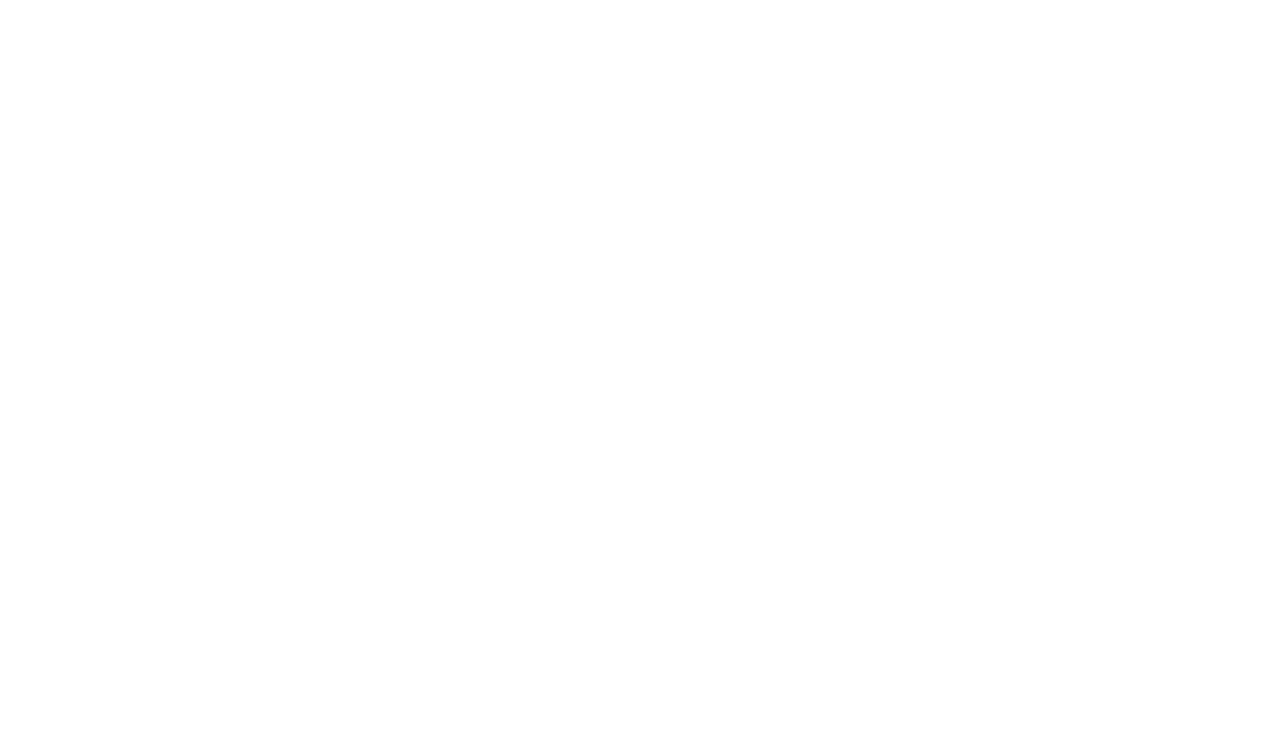
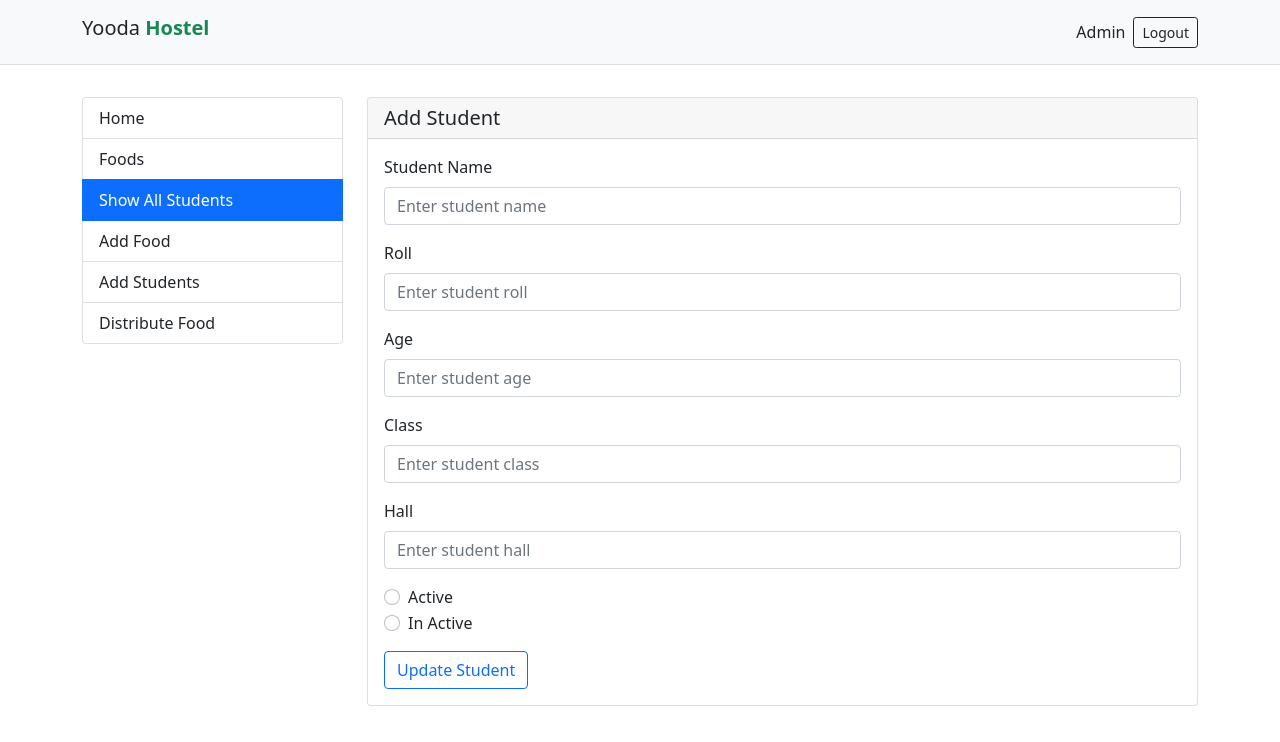
Before and after one commit to Imtious-coder/Yooda-Hostel-UI, a React (Create React App) app: page /show-students/1 in a window 1280 px wide. Before the commit this address had no page. Shown: the top 742 px of the page. Built offline with nearby package versions, Linux system fonts and the light colour scheme; no server answers.

Commit message:
Edit,Delete Student part complete

```diff
--- a/src/App.js
+++ b/src/App.js
@@ -1,8 +1,10 @@
 import 'bootstrap/dist/css/bootstrap.min.css';
 import { BrowserRouter, Route, Routes } from 'react-router-dom';
+import Edit_Student from './Components/Edit_Student/Edit_Student';
 import Foods from './Components/Foods/Foods';
 import Food_Form from './Components/Food_Form/Food_Form';
 import Home from './Components/Home/Home';
+import Serve_Form from './Components/Serve_Form/Serve_Form';
 import Students from './Components/Students/Students';
 import Student_Form from './Components/Student_Form/Student_Form';
 
@@ -15,9 +17,9 @@
         <Route path="/show-foods" element={<Foods />} />
         <Route path="/add-students" element={<Student_Form />} />
         <Route path="/show-students" element={<Students />} />
-        {/*<Route path="/show-students/:id" element={<EditStudent />} />
-        <Route path="/distribution-food" element={<DistributeFood />} />
-        <Route path="/serve-students/:id/:shift" element={<ServeForm />} /> */}
+        <Route path="/show-students/:id" element={<Edit_Student />} />
+        {/* <Route path="/distribution-food" element={<DistributeFood />} /> */}
+        <Route path="/serve-students/:id/:shift" element={<Serve_Form />} />
       </Routes>
     </BrowserRouter>
   );
--- /dev/null
+++ b/src/Components/Edit_Student/Edit_Student.js
@@ -0,0 +1,172 @@
+import axios from 'axios';
+import React, { useEffect, useState } from 'react';
+import { Alert, Button, Form } from 'react-bootstrap';
+import { useForm } from 'react-hook-form';
+import { useParams } from 'react-router-dom';
+import Admin_Page from '../Admin_Page/Admin_Page';
+
+const Edit_Student = () => {
+  const {
+    register,
+    handleSubmit,
+    formState: { errors },
+    reset,
+  } = useForm();
+
+  const { id } = useParams();
+
+  // loading and success state
+  const [isLoading, setIsLoading] = useState(false);
+  const [isSuccess, setIsSuccess] = useState(null);
+  const [student, setStudent] = useState([]);
+
+  useEffect(() => {
+    setIsLoading(false);
+    axios
+      .get(`http://localhost:5001/students/${id}`)
+      .then((res) => {
+        setStudent(res.data);
+      })
+      .catch((err) => {
+        console.log(err);
+      })
+      .finally(() => {
+        setIsLoading(false);
+      });
+  }, [id]);
+
+  const onSubmit = (data) => {
+    setIsLoading(true);
+    axios
+      .put(`http://localhost:5001/students/${id}`, data)
+      .then((res) => {
+        console.log(res);
+        if (res.data.acknowledged === true) {
+          setIsLoading(false);
+          setIsSuccess(true);
+          reset({});
+        }
+      })
+      .catch((err) => {
+        console.log(err);
+        setIsSuccess(false);
+      })
+      .finally(() => {
+        setIsLoading(false);
+      });
+  };
+
+  return (
+    <Admin_Page pageTitle={'Add Student'}>
+      {!!isSuccess && (
+        <Alert variant="success">Student Updated Successfully!</Alert>
+      )}
+      <Form onSubmit={handleSubmit(onSubmit)}>
+        {/* Name */}
+        {/* defaultValue={props.firstName} */}
+        <Form.Group className="mb-3" controlId="studentName">
+          <Form.Label>Student Name</Form.Label>
+          <Form.Control
+            type="text"
+            {...register('fullName', { required: true })}
+            defaultValue={student.fullName}
+            placeholder="Enter student name"
+            required
+          />
+          <Form.Control.Feedback type="invalid">
+            {errors.fullName && <span>This field is required</span>}
+          </Form.Control.Feedback>
+        </Form.Group>
+
+        {/* Roll */}
+        <Form.Group className="mb-3" controlId="studentRoll">
+          <Form.Label>Roll</Form.Label>
+          <Form.Control
+            type="number"
+            {...register('roll', { required: true })}
+            defaultValue={student.roll}
+            placeholder="Enter student roll"
+            required
+          />
+          <Form.Control.Feedback type="invalid">
+            {errors.roll && <span>This field is required</span>}
+          </Form.Control.Feedback>
+        </Form.Group>
+        {/* Age */}
+        <Form.Group className="mb-3" controlId="studentAge">
+          <Form.Label>Age</Form.Label>
+          <Form.Control
+            type="number"
+            {...register('age', { required: true })}
+            defaultValue={student.age}
+            placeholder="Enter student age"
+            required
+          />
+          <Form.Control.Feedback type="invalid">
+            {errors.age && <span>This field is required</span>}
+          </Form.Control.Feedback>
+        </Form.Group>
+        {/* Class */}
+        <Form.Group className="mb-3" controlId="studentClass">
+          <Form.Label>Class</Form.Label>
+          <Form.Control
+            type="number"
+            {...register('stclass', { required: true })}
+            defaultValue={student.stclass}
+            placeholder="Enter student class"
+            required
+          />
+          <Form.Control.Feedback type="invalid">
+            {errors.stclass && <span>This field is required</span>}
+          </Form.Control.Feedback>
+        </Form.Group>
+        {/* Hall */}
+        <Form.Group className="mb-3" controlId="studentHall">
+          <Form.Label>Hall</Form.Label>
+          <Form.Control
+            type="text"
+            {...register('hall', { required: true })}
+            defaultValue={student.hall}
+            placeholder="Enter student hall"
+            required
+          />
+          <Form.Control.Feedback type="invalid">
+            {errors.hall && <span>This field is required</span>}
+          </Form.Control.Feedback>
+        </Form.Group>
+        {/* Status */}
+        <Form.Group className="mb-3" controlId="studentStatus">
+          <Form.Check
+            type="radio"
+            id="studentStatus"
+            label="Active"
+            value="active"
+            {...register('status', { required: true })}
+          />
+          <Form.Check
+            type="radio"
+            id="studentStatus"
+            label="In Active"
+            value="inActive"
+            {...register('status', { required: true })}
+          />
+          <Form.Control.Feedback type="invalid">
+            {errors.studentStatus && <span>This field is required</span>}
+          </Form.Control.Feedback>
+        </Form.Group>
+
+        {isLoading ? (
+          <Button variant="outline-primary" type="submit" disabled>
+            Update Students
+          </Button>
+        ) : (
+          <Button variant="outline-primary" type="submit">
+            Update Student
+          </Button>
+        )}
+      </Form>
+    </Admin_Page>
+  );
+};
+
+export default Edit_Student;
--- /dev/null
+++ b/src/Components/Serve_Form/Serve_Form.js
@@ -0,0 +1,82 @@
+import axios from 'axios';
+import React, { useState } from 'react';
+import { Alert, Button, Form } from 'react-bootstrap';
+import { useForm } from 'react-hook-form';
+import { useLocation, useParams } from 'react-router-dom';
+import Admin_Page from '../Admin_Page/Admin_Page';
+
+const Serve_Form = () => {
+  const {
+    register,
+    handleSubmit,
+    formState: { errors },
+    reset,
+  } = useForm();
+
+  const { id, shift } = useParams();
+  const location = useLocation();
+
+  // loading and success state
+  const [isLoading, setIsLoading] = useState(false);
+  const [isSuccess, setIsSuccess] = useState(null);
+
+  const onSubmit = (data) => {
+    data = {
+      ...data,
+      studentId: id,
+      date: location.search.split('=')[1],
+      shift: shift,
+      status: true,
+    };
+    setIsLoading(true);
+    axios
+      .post(`http://localhost:5001/distribution-food`, data)
+      .then((res) => {
+        if (res.data.acknowledged === true) {
+          setIsLoading(false);
+          setIsSuccess(true);
+          reset({});
+        }
+      })
+      .catch((err) => {
+        console.log(err);
+        setIsSuccess(false);
+      })
+      .finally(() => {
+        setIsLoading(false);
+      });
+  };
+
+  return (
+    <Admin_Page pageTitle={'Serve Food'}>
+      {!!isSuccess && <Alert variant="success">Student Food Served!</Alert>}
+      <Form onSubmit={handleSubmit(onSubmit)}>
+        {/* Food Item */}
+        <Form.Group className="mb-3" controlId="foodItemList">
+          <Form.Label>Enter Food Items</Form.Label>
+          <Form.Control
+            type="textbox"
+            {...register('foodItemList', { required: true })}
+            placeholder="Enter food items"
+            required
+          />
+          <Form.Control.Feedback type="invalid">
+            {errors.foodItemList && <span>This field is required</span>}
+          </Form.Control.Feedback>
+        </Form.Group>
+
+        {isLoading ? (
+          <Button variant="outline-primary" type="submit" disabled>
+            Serve Student
+          </Button>
+        ) : (
+          <Button variant="outline-primary" type="submit">
+            Serve Student
+          </Button>
+        )}
+      </Form>
+    </Admin_Page>
+  );
+};
+
+export default Serve_Form;
```
